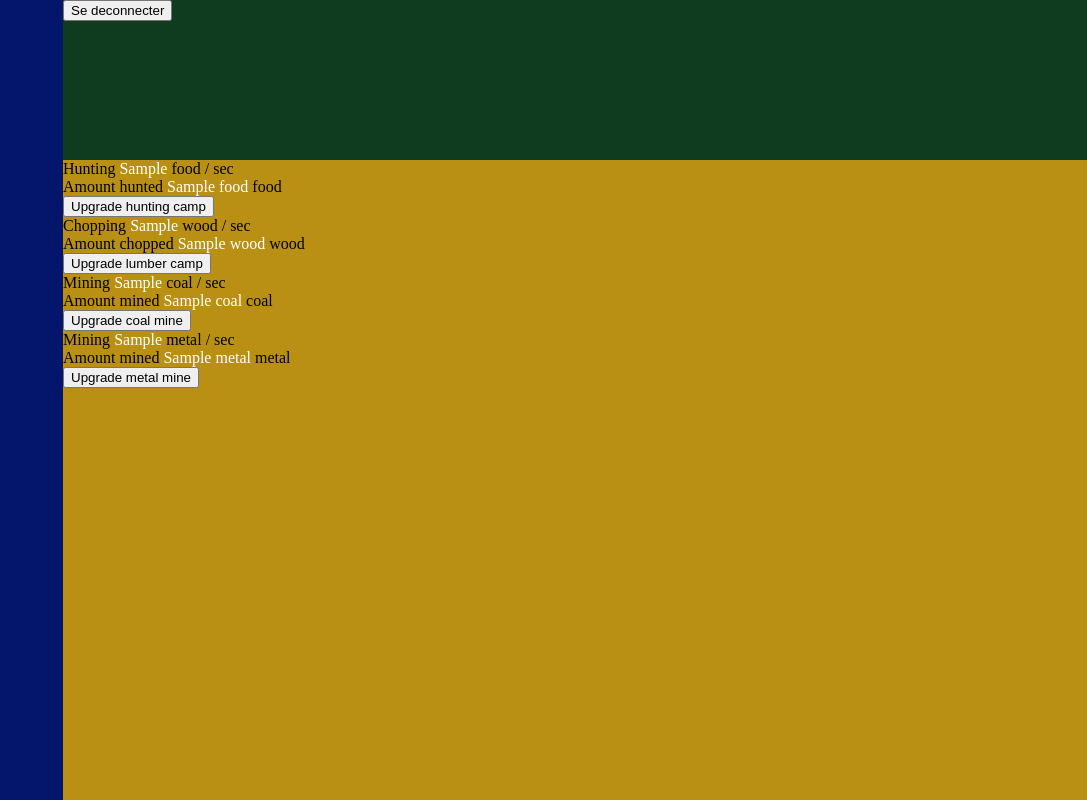
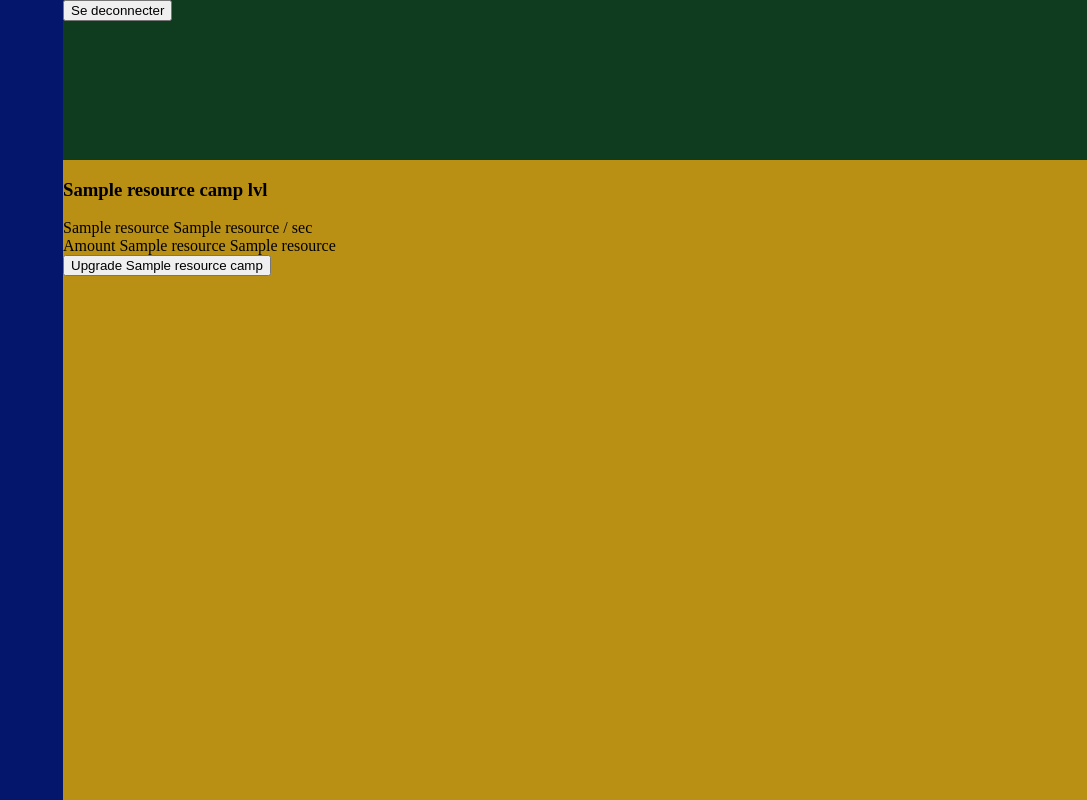
Before and after one commit to lambertrocher/flask_socketio, a Flask app: template templates/resources.j2 in a window 1280 px wide. Shown: the whole page, without its empty margins (193-1280 px from the left). Run offline with Flask 2, Linux system fonts and the light colour scheme; the template is opened without the code that fills it: most values are stand-ins (such as "Sample title", 1, 10 or a date in 2020); some libraries are stand-ins or nearby versions.

Commit message:
add resources level

```diff
--- a/main.py
+++ b/main.py
@@ -3,16 +3,27 @@
 import time
 from flask import Flask, render_template, request, redirect, url_for
 from flask_login import LoginManager, login_user, logout_user, current_user
-from flask_socketio import SocketIO, send, emit
+from flask_socketio import SocketIO, emit
 from threading import Thread
+import flask.json
+from flask.json import JSONEncoder
 
 from user import User
 
+
+class MyJsonEncoder(JSONEncoder):
+    def default(self, object):
+        try:
+            return getattr(object, "to_json")()
+        except AttributeError:
+            return JSONEncoder.default(self, object)
+
 app = Flask(__name__, instance_relative_config=True)
+app.json_encoder = MyJsonEncoder
 app.config.from_pyfile("config.py")
 login_manager = LoginManager()
 login_manager.init_app(app)
-socketio = SocketIO(app=app, async_mode="threading")
+socketio = SocketIO(app=app, async_mode="threading", json=flask.json)
 
 
 @login_manager.user_loader
@@ -33,7 +44,7 @@
         login_user(user)
         # TODO validate flask.request.args.get('next') to prevent vulnerability to open redirect
         return render_template(
-            "resources.j2", mining_speed=0, food=0, wood=0, coal=0, metal=0
+            "resources.j2", resources = user.resources
         )
     return render_template("login.j2")
 
@@ -47,20 +58,23 @@
 
 @socketio.on("upgrade")
 def upgrade(message):
-    message = message['data']
-    if message == 'upgrade_hunting':
+    message = message["data"]
+    if message == "upgrade_hunting":
         current_user.food.set_speed(current_user.food.get_speed() + 1)
+        current_user.food.set_level(current_user.food.get_level() + 1)
         emit("hunting_speed", current_user.food.get_speed())
-    elif message == 'upgrade_chopping':
+    elif message == "upgrade_chopping":
         current_user.wood.set_speed(current_user.wood.get_speed() + 1)
+        current_user.wood.set_level(current_user.wood.get_level() + 1)
         emit("chopping_speed", current_user.wood.get_speed())
-    elif message == 'upgrade_coal_mining':
+    elif message == "upgrade_coal_mining":
         current_user.coal.set_speed(current_user.coal.get_speed() + 1)
+        current_user.coal.set_level(current_user.coal.get_level() + 1)
         emit("coal_mining_speed", current_user.coal.get_speed())
-    elif message == 'upgrade_metal_mining':
+    elif message == "upgrade_metal_mining":
         current_user.metal.set_speed(current_user.metal.get_speed() + 1)
+        current_user.metal.set_level(current_user.metal.get_level() + 1)
         emit("metal_mining_speed", current_user.metal.get_speed())
-
 
 def update_resources():
     sleep_time = 0.5
@@ -71,10 +85,7 @@
                 resource.set_amount(
                     resource.get_amount() + resource.get_speed() * sleep_time
                 )
-                resource_amount = resource.get_amount()
-                print(resource_amount)
-                print(f"emitting resource {resource.name}", resource_amount)
-                socketio.emit(resource.name, resource_amount, room=user.client)
+            socketio.emit("resources", user.resources, room=user.client)
 
 
 if __name__ == "__main__":
--- a/templates/resources.j2
+++ b/templates/resources.j2
@@ -1,41 +1,17 @@
 {% extends "index.j2" %}
 {% block main_pannel_content %}
+
+{% for resource in resources %}
 <div>
-    Hunting <div id="hunting_speed" class="inline_div">{{ hunting_speed }}</div> food / sec
+    <h3> {{resource.activity_name}} camp lvl <div id="{{resource.activity_name}}_level" class="inline_div"></div> </h3>
+    {{resource.activity_name}} <div id="{{resource.activity_name}}_speed" class="inline_div"></div> {{resource.name}} / sec
     </br>
-    Amount hunted <div id="food" class="inline_div">{{ food }}</div> food
+    Amount {{resource.activity_name}} <div id="{{resource.name}}" class="inline_div"></div> {{resource.name}}
     </br>
-    <button id="upgrade_hunting" type="button">
-        Upgrade hunting camp
+    <button id="upgrade_{{resource.activity_name}}" type="button">
+        Upgrade {{resource.activity_name}} camp
     </button>
 </div>
-<div>
-    Chopping <div id="chopping_speed" class="inline_div">{{ chopping_speed }}</div> wood / sec
-    </br>
-    Amount chopped <div id="wood" class="inline_div">{{ wood }}</div> wood
-    </br>
-    <button id="upgrade_chopping" type="button">
-        Upgrade lumber camp
-    </button>
-</div>
-<div>
-    Mining <div id="coal_mining_speed" class="inline_div">{{ coal_mining_speed }}</div> coal / sec
-    </br>
-    Amount mined <div id="coal" class="inline_div">{{ coal }}</div> coal
-    </br>
-    <button id="upgrade_coal_mining" type="button">
-        Upgrade coal mine
-    </button>
-</div>
-<div>
-    Mining <div id="metal_mining_speed" class="inline_div">{{ metal_mining_speed }}</div> metal / sec
-    </br>
-    Amount mined <div id="metal" class="inline_div">{{ metal }}</div> metal
-    </br>
-    <button id="upgrade_metal_mining" type="button">
-        Upgrade metal mine
-    </button>
-</div>
-
+{% endfor %}
 
 {% endblock main_pannel_content %}
--- a/user.py
+++ b/user.py
@@ -15,10 +15,10 @@
         self.active = True
         self.anonymous = False
         self.client = None
-        self.food = Resource(user=self, name='food')
-        self.wood = Resource(user=self, name='wood')
-        self.coal = Resource(user=self, name='coal')
-        self.metal = Resource(user=self, name='metal')
+        self.food = Resource(user=self, name='food', activity_name='hunting')
+        self.wood = Resource(user=self, name='wood', activity_name='chopping')
+        self.coal = Resource(user=self, name='coal', activity_name='coal_mining')
+        self.metal = Resource(user=self, name='metal', activity_name='metal_mining')
         self.resources = [self.food, self.wood, self.coal, self.metal]
 
         self.mongo_client = pymongo.MongoClient(
@@ -35,6 +35,7 @@
             for resource in self.resources:
                 resource.set_amount(0)
                 resource.set_speed(0)
+                resource.set_level(0)
 
         users[id] = self
 
```
Also changed, not shown: resources.py (+22 -11 lines), static/js/scripts.js (+7 -7 lines).
